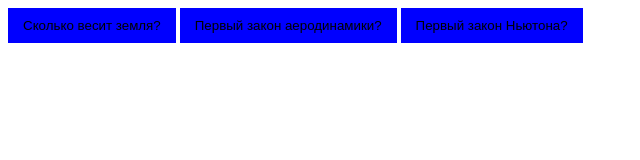
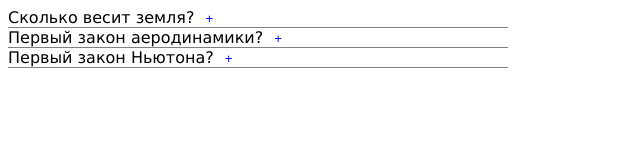
Before and after one commit to CuteMishka/Site, a plain HTML site: page index.html in a window 1280 px wide. Shown: the whole page, without its empty margins (0-640 px from the left). Drawn offline with Linux system fonts and the light colour scheme.

Commit message:
Update index.html

```diff
--- a/index.html
+++ b/index.html
@@ -5,34 +5,46 @@
 	<meta name="viewport" content="width=device-width, initial-scale=1">
 	<title>Гормошка</title>
 	<style>
+		body{
+			font-family: verdana;
+		}
+		.answer{
+			display: none;
+		}
+		.wrapper > div{
+			border-bottom: 1px solid gray;
+		}
+		.wrapper{
+			width: 500px;
+			height: 500px;
+		}
 		button{
 			border: none;
-			background-color: blue;
-			padding: 10px 15px;
-		}
-		.answ_wrapper > div{
-			padding: 5px 10px;
-			background-color: green;
-			color: white;
-			display: none;
+			background-color: white;
+			color: blue;
+			text-decoration: bold;
 		}
 	</style>
 </head>
 <body>
 	<div class="wrapper">
-		<button class="question1" onclick="quest1()">Сколько весит земля?</button>
-		<button class="question2" onclick="quest2()">Первый закон аеродинамики?</button>
-		<button class="question3" onclick="quest3()">Первый закон Ньютона?</button>
-	</div>
-	<div class="answ_wrapper">
-		<div id="answ1">
-			Земля́ — третья по удалённости от Солнца планета Солнечной системы. Самая плотная, пятая по диаметру и массе среди всех планет Солнечной системы и крупнейшая среди планет земной группы, в которую входят также Меркурий, Венера и Марс
+		<div onclick="quest(1)">Сколько весит земля?
+			<button>+</button>
+			<div id="answ1" class="answer">
+				Земля́ — третья по удалённости от Солнца планета Солнечной системы. Самая плотная, пятая по диаметру и массе среди всех планет Солнечной системы и крупнейшая среди планет земной группы, в которую входят также Меркурий, Венера и Марс
+			</div>
 		</div>
-		<div id="answ2">
-			В аэродинамике принимается, что характеристики сил взаимодействия любого тела и воздуха (газа) будут одинаковы в обоих случаях: когда тело движется в неподвижном воздухе, или когда на неподвижное тело набегает равномерный поток воздуха.
+		<div onclick="quest(2)">Первый закон аеродинамики?
+			<button>+</button>
+			<div id="answ2" class="answer">
+				В аэродинамике принимается, что характеристики сил взаимодействия любого тела и воздуха (газа) будут одинаковы в обоих случаях: когда тело движется в неподвижном воздухе, или когда на неподвижное тело набегает равномерный поток воздуха.
+			</div>
 		</div>
-		<div id="answ3">
-			Инерция (она же инертность) — свойство тела сохранять скорость своего движения неизменной по величине и направлению, когда не действуют никакие силы, а также свойство тела сопротивляться изменению его скорости.
+		<div onclick="quest(3)">Первый закон Ньютона?
+			<button>+</button>
+			<div id="answ3" class="answer">
+				Инерция (она же инертность) — свойство тела сохранять скорость своего движения неизменной по величине и направлению, когда не действуют никакие силы, а также свойство тела сопротивляться изменению его скорости.
+			</div>
 		</div>
 	</div>
 	<script src="script.js"></script>
```
